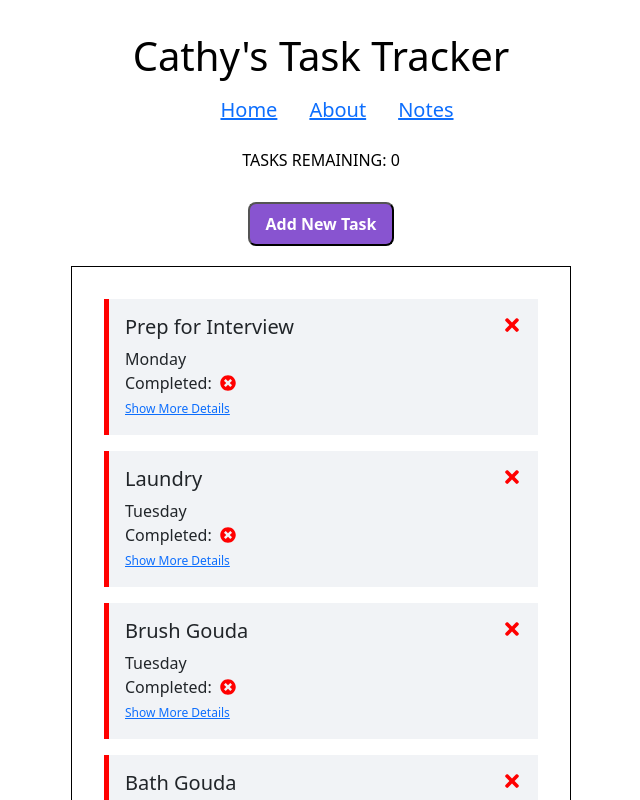
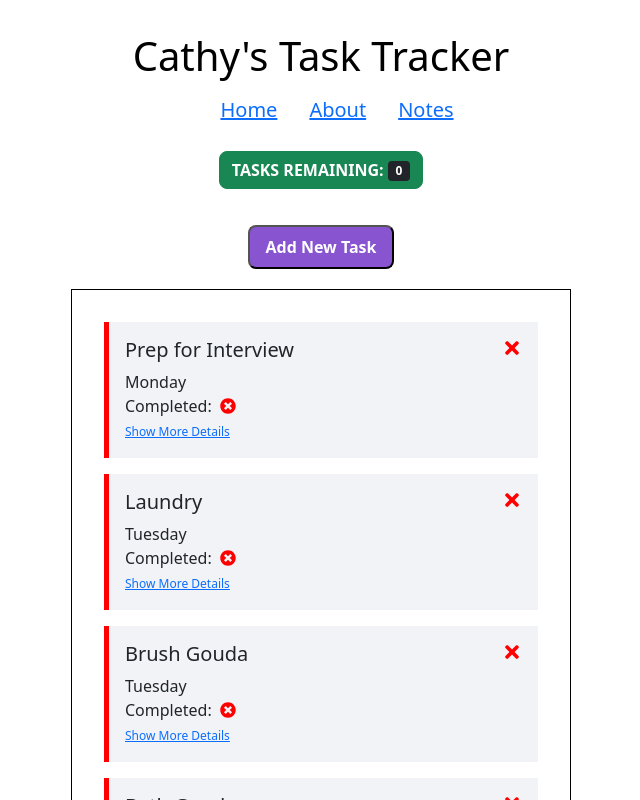
Before and after one commit to Cathy347Le/React-Task-App, a React (Create React App) app: page / in a window 1280 px wide. Shown: the top 800 px of the page, without its empty margins (319-959 px from the left). Built offline with nearby package versions, Linux system fonts and the light colour scheme; data requests are answered from the project's data file.

Commit message:
style task counter like a badge

```diff
--- a/src/Components/Header.js
+++ b/src/Components/Header.js
@@ -10,8 +10,10 @@ function Header({ name, onShowAddTaskForm, onAddTaskButtonToggle }) {
     <header className="app-header">
       <h1>{name}'s Task Tracker</h1>
       <NavBar />
-      <div className="task-counter my-4">
-        <h6>TASKS REMAINING: 0</h6>
+      <div className="task-counter my-2">
+        <button className="btn btn-success fw-bold pe-none">
+          TASKS REMAINING: <span class="badge bg-dark">0</span>
+        </button>
       </div>
       {/* <Button color="#8854d0" text="Add New Task" onClick={onShowAddTaskForm} /> */}
       {location.pathname === '/' && (
```
Also changed, not shown: src/index.js (+7 -7 lines).
